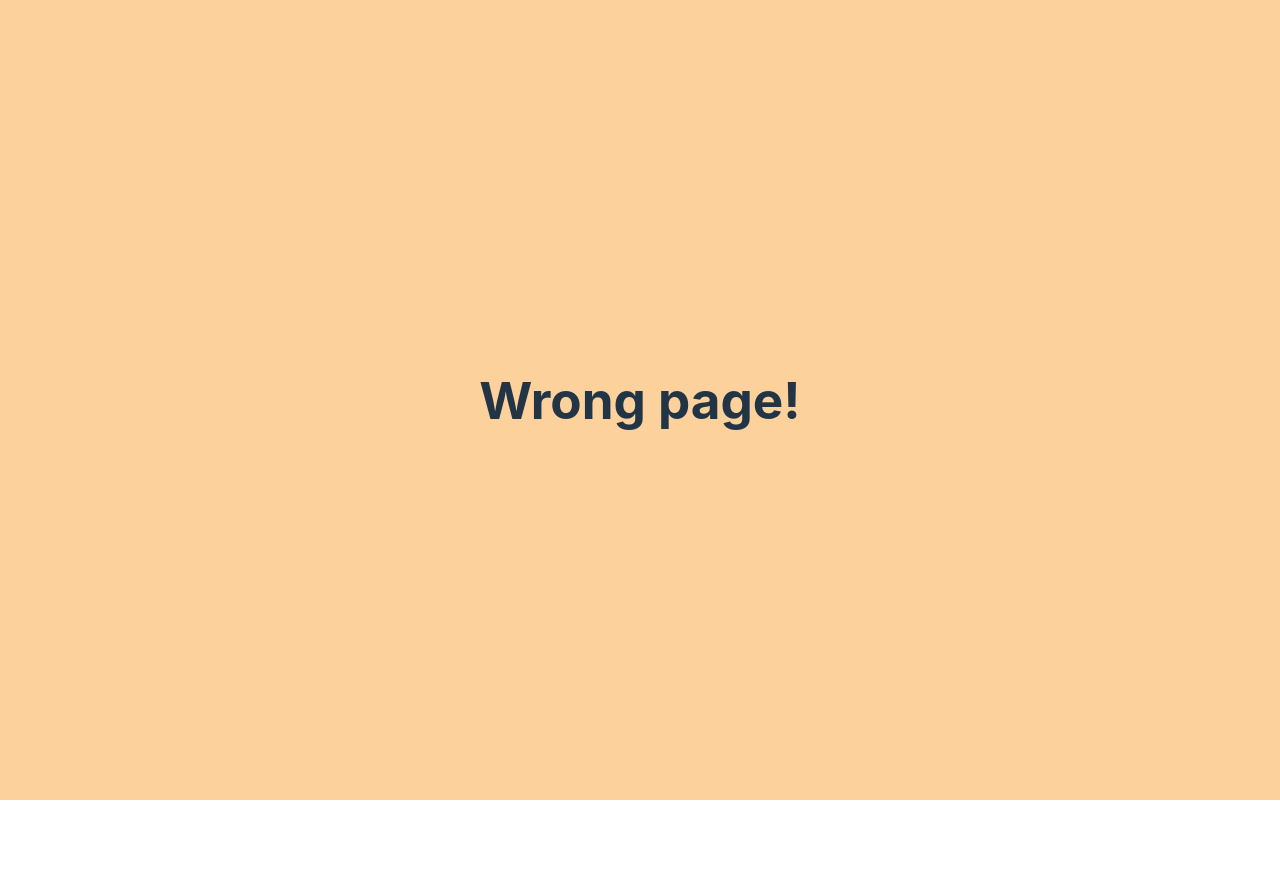
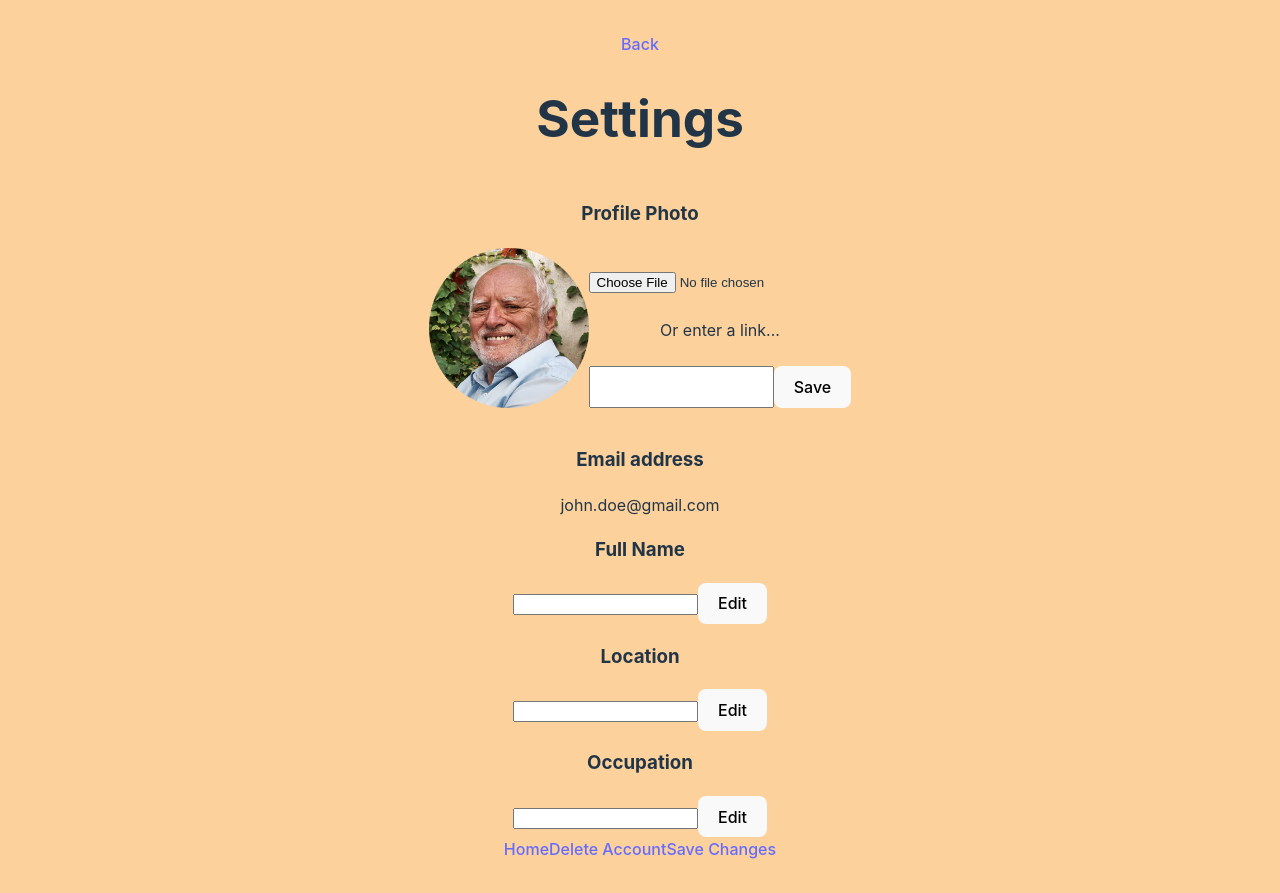
Before and after one commit to danrcross/koinoplaza, a React (Vite) app in the folder client/: page /settings in a window 1280 px wide. Before the commit this address had no page. Before the commit the page ends 800 px from the top, so only its background shows below. Built offline with nearby package versions, Linux system fonts and the light colour scheme.

Commit message:
added settings and home pages, with minimal styling. some js functionality added to home page.

```diff
--- a/client/package.json
+++ b/client/package.json
@@ -11,6 +11,7 @@
   },
   "dependencies": {
     "@apollo/client": "^3.10.8",
+    "@radix-ui/react-icons": "^1.3.0",
     "react": "^18.3.1",
     "react-dom": "^18.3.1",
     "react-router-dom": "^6.24.1"
--- a/client/src/App.css
+++ b/client/src/App.css
@@ -21,6 +21,7 @@ body {
   background-color: var(--light-orange);
 }
 
+/* Login page */
 .appHeader {
   display: flex;
   justify-content: left;
@@ -40,3 +41,61 @@ body {
 .formDiv {
   text-align: left;
 }
+
+/* DataBar component */
+
+.dataBar {
+  display: flex;
+  flex-direction: row;
+  background-color: black;
+  color: white;
+  font-family: var(--font-serif);
+  font-size: 8px;
+  justify-content: space-between;
+  padding: 5px 20px;
+  border-radius: 17px;
+  width: 200px;
+}
+
+.dbSet {
+  display: flex;
+  flex-direction: column;
+}
+
+.dbHeader {
+  padding: 0;
+  margin: 0;
+}
+.dbVal {
+  font-size: 30px;
+  padding: 0px;
+  margin: -10px;
+}
+
+/* Settings page */
+
+.settingsDiv {
+  display: flex;
+  flex-direction: column;
+}
+
+.proPicBox {
+  margin: 20px 0px;
+  display: flex;
+  flex-direction: row;
+}
+.profilePic {
+  width: 10em;
+  height: 10em;
+}
+
+.proPicForm {
+  display: flex;
+  flex-direction: column;
+  justify-content: space-between;
+}
+
+.inputAndSave {
+  display: flex;
+  flex-direction: row;
+}
--- /dev/null
+++ b/client/src/components/DataBar/index.jsx
@@ -0,0 +1,14 @@
+function DataBar({ userData }) {
+  return (
+    <div className="dataBar">
+      {userData.map((item) => (
+        <div key={item.id} className="dbSet">
+          <h6 className="dbHeader">{item.name}</h6>
+          <span className="dbVal">{item.value}</span>
+        </div>
+      ))}
+    </div>
+  );
+}
+
+export default DataBar;
--- /dev/null
+++ b/client/src/components/ListButton/index.jsx
@@ -0,0 +1,25 @@
+import { TriangleDownIcon, TriangleRightIcon } from "@radix-ui/react-icons";
+
+function ListButton({ id, openLists, onClick }) {
+  if (openLists[id]) {
+    switch (id) {
+      case "myproducts":
+        return (
+          <button onClick={onClick} id={id}>
+            My Products <TriangleDownIcon />
+          </button>
+        );
+    }
+  } else {
+    switch (id) {
+      case "myproducts":
+        return (
+          <button onClick={onClick} id={id}>
+            My Products <TriangleRightIcon />
+          </button>
+        );
+    }
+  }
+}
+
+export default ListButton;
--- /dev/null
+++ b/client/src/components/MyProducts/index.jsx
@@ -0,0 +1,22 @@
+function MyProducts({ myProductData }) {
+  return (
+    <div className="myProductsList">
+      {myProductData.map((item) => (
+        <div key={item.id}>
+          <div>
+            <h4>{item.product}</h4>
+            <ul>
+              <li>Price: ${item.price}</li>
+              <li>Condition: {item.condition}</li>
+              <li>
+                Seller: {item.seller.name} {`(${item.seller.rating})`}
+              </li>
+            </ul>
+          </div>
+        </div>
+      ))}
+    </div>
+  );
+}
+
+export default MyProducts;
--- /dev/null
+++ b/client/src/pages/HomePage.jsx
@@ -0,0 +1,62 @@
+import { useState } from "react";
+import { Link } from "react-router-dom";
+import DataBar from "../components/DataBar";
+import ListButton from "../components/ListButton";
+import MyProducts from "../components/MyProducts";
+
+export default function HomePage() {
+  const [userData, setUserData] = useState([
+    { id: 1, name: "Watchlist", value: 2 },
+    { id: 2, name: "My Products", value: 2 },
+    { id: 3, name: "Communities", value: 8 },
+    { id: 4, name: "Seller Rating", value: 4.7 },
+  ]);
+  const [myProductData, setMyProductData] = useState([
+    {
+      id: 1,
+      product: "Billy Goat (1)",
+      condition: "Healthy, 1 year old",
+      price: 50,
+      seller: {
+        name: "John Doe",
+        rating: 4.7,
+      },
+    },
+    {
+      id: 2,
+      product: "Parsnips (1 Bushel)",
+      condition: "Freshly harvested",
+      price: 40,
+      seller: {
+        name: "John Doe",
+        rating: 4.7,
+      },
+    },
+  ]);
+  const [openLists, setOpenLists] = useState({
+    myproducts: true,
+  });
+  function handleClick(e) {
+    const id = e.target.id;
+    const curVal = openLists[id];
+    setOpenLists({ [id]: !curVal });
+  }
+  return (
+    <>
+      <h1>Home</h1>
+      <DataBar userData={userData} />
+      <h3>
+        <ListButton
+          onClick={handleClick}
+          openLists={openLists}
+          id="myproducts"
+        />
+      </h3>
+      {openLists.myproducts && <MyProducts myProductData={myProductData} />}
+
+      <footer>
+        <Link to="/settings">Settings</Link>
+      </footer>
+    </>
+  );
+}
--- /dev/null
+++ b/client/src/pages/SettingsPage.jsx
@@ -0,0 +1,82 @@
+import { Link } from "react-router-dom";
+import proPicSample from "../assets/images/profile-pic-sample.png";
+export default function SettingsPage() {
+  return (
+    <>
+      <header>
+        <Link to="/home">Back</Link>
+      </header>
+      <h1>Settings</h1>
+      <div className="settingsDiv">
+        <div>
+          <form>
+            <label htmlFor="profilePic">
+              <h3>Profile Photo</h3>
+            </label>
+            <div className="proPicBox">
+              <img
+                className="profilePic"
+                alt="profile-pic"
+                src={proPicSample}
+              ></img>
+              <div className="proPicForm">
+                <label htmlFor="profilePicFile"></label>
+                <input
+                  type="file"
+                  id="profilePicFile"
+                  name="profilePicFile"
+                ></input>
+                <label htmlFor="profilePicUrl">Or enter a link...</label>
+                <div className="inputAndSave">
+                  <input
+                    type="url"
+                    id="profilePicUrl"
+                    name="profilePicUrl"
+                  ></input>
+                  <button>Save</button>
+                </div>
+              </div>
+            </div>
+          </form>
+        </div>
+
+        <div>
+          <h3>Email address</h3>
+          <span>john.doe@gmail.com</span>
+        </div>
+        <div>
+          <form>
+            <label>
+              <h3>Full Name</h3>
+            </label>
+            <input type="text" id="fullName" name="fullName"></input>
+            <button>Edit</button>
+          </form>
+        </div>
+        <div>
+          <form>
+            <label>
+              <h3>Location</h3>
+            </label>
+            <input type="text" id="location" name="location"></input>
+            <button>Edit</button>
+          </form>
+        </div>
+        <div>
+          <form>
+            <label>
+              <h3>Occupation</h3>
+            </label>
+            <input type="text" id="fullName" name="occupation"></input>
+            <button>Edit</button>
+          </form>
+        </div>
+      </div>
+      <footer>
+        <Link to="/home">Home</Link>
+        <a>Delete Account</a>
+        <a>Save Changes</a>
+      </footer>
+    </>
+  );
+}
```
Also changed, not shown: client/src/main.jsx (+10 -0 lines), client/src/assets/images/profile-pic-sample.png (added), client/src/components/Footer/index.jsx (added), client/src/components/Header/index.jsx (added), client/src/components/MyCommunities/index.jsx (added), client/src/components/OtherCommunities/index.jsx (added), 1 other file (tests, documents, lock files or other folders).
